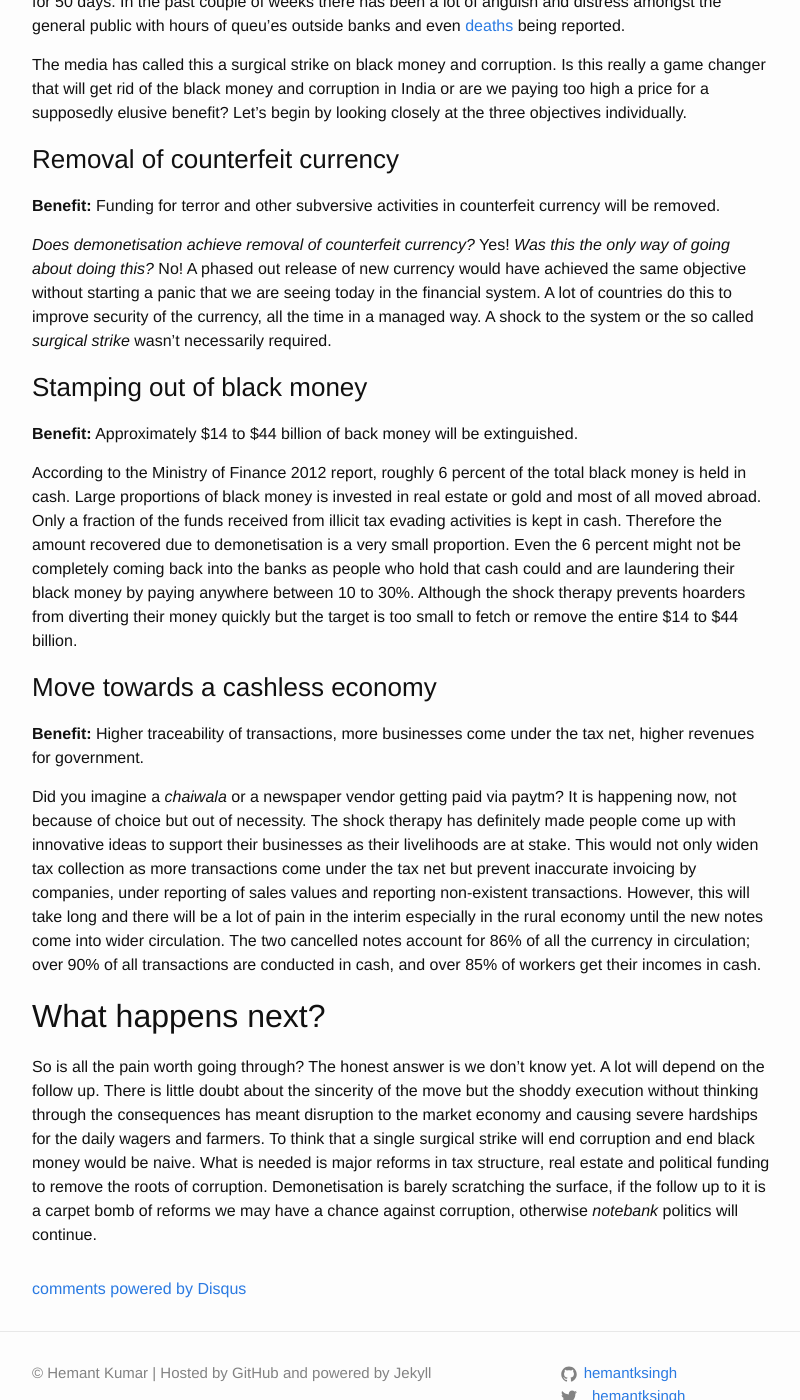
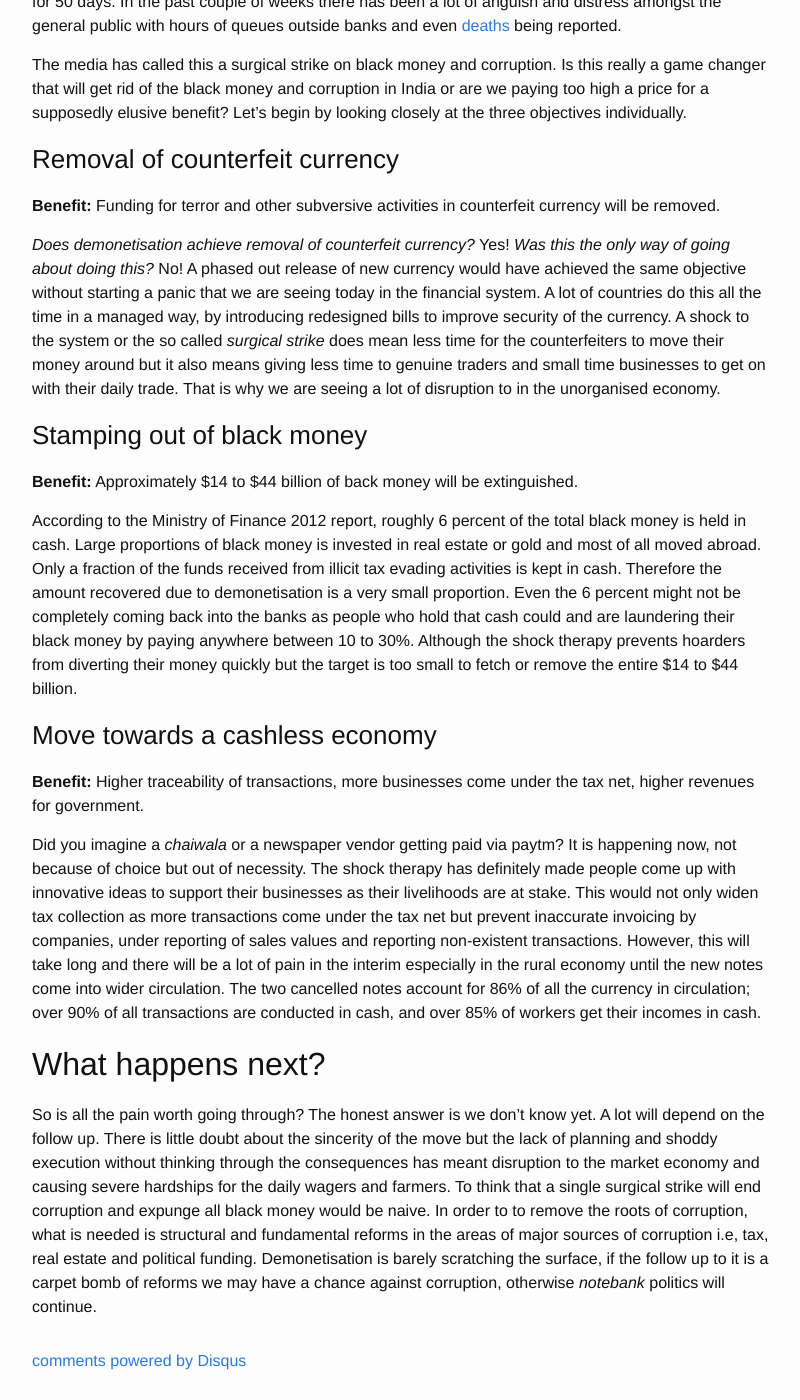
Before and after one commit to hemantksingh/hemantksingh.github.io, a Jekyll site: the page built from _posts/politics/2016-11-20-demonetisation-surgical-strike-carpet-bomb.markdown, in a window 1280 px wide and 1400 px high, scrolled down 597 px. Shown: the whole window, without its empty margins (238-1038 px from the left). Built offline with Jekyll 4.4.1, drawn with Linux system fonts in a browser that asks for light colours; comment, search, counter and statistics services are not loaded; some of the changed text lies outside the part shown.

Commit message:
Updates demonitisation post, spelling correction & adding more detail.

```diff
--- a/_posts/politics/2016-11-20-demonetisation-surgical-strike-carpet-bomb.markdown
+++ b/_posts/politics/2016-11-20-demonetisation-surgical-strike-carpet-bomb.markdown
@@ -15,14 +15,14 @@ At 8pm on the 8th of November prime minister Narendra Modi announced that from m
 * Stamping out black money
 * Move towards a cashless economy
 
-This was a bold move as a surprise of this nature is meant to disrupt an economy in which 90% of all transactions are conducted in cash and the two cancelled notes account for 86% of all the currency in circulation. This was both economically and politically a risky move . The prime minister even had to make an emotional plea to the nation to back him and stick with the hardships caused by demonetisation for 50 days. In the past couple of weeks there has been a lot of anguish and distress amongst the general public with hours of queu'es outside banks and even [deaths](http://www.huffingtonpost.in/2016/11/17/day-9-demonetisation-death-toll-rises-to-55/) being reported.
+This was a bold move as a surprise of this nature is meant to disrupt an economy in which 90% of all transactions are conducted in cash and the two cancelled notes account for 86% of all the currency in circulation. This was both economically and politically a risky move . The prime minister even had to make an emotional plea to the nation to back him and stick with the hardships caused by demonetisation for 50 days. In the past couple of weeks there has been a lot of anguish and distress amongst the general public with hours of queues outside banks and even [deaths](http://www.huffingtonpost.in/2016/11/17/day-9-demonetisation-death-toll-rises-to-55/) being reported.
 
 The media has called this a surgical strike on black money and corruption. Is this really a game changer that will get rid of the black money and corruption in India or are we paying too high a price for a supposedly elusive benefit? Let's begin by looking closely at the three objectives individually.
 
 ### Removal of counterfeit currency
 **Benefit:** Funding for terror and other subversive activities in counterfeit currency will be removed.
 
-*Does demonetisation achieve removal of counterfeit currency?* Yes! *Was this the only way of going about doing this?* No! A phased out release of new currency would have achieved the same objective without starting a panic that we are seeing today in the financial system. A lot of countries do this to improve security of the currency, all the time in a managed way. A shock to the system or the so called *surgical strike* wasn't necessarily required.
+*Does demonetisation achieve removal of counterfeit currency?* Yes! *Was this the only way of going about doing this?* No! A phased out release of new currency would have achieved the same objective without starting a panic that we are seeing today in the financial system. A lot of countries do this all the time in a managed way, by introducing redesigned bills to improve security of the currency. A shock to the system or the so called *surgical strike* does mean less time for the counterfeiters to move their money around but it also means giving less time to genuine traders and small time businesses to get on with their daily trade. That is why we are seeing a lot of disruption to in the unorganised economy.
 
 ### Stamping out of black money
 **Benefit:** Approximately $14 to $44 billion of back money will be extinguished.
@@ -35,4 +35,4 @@ According to the Ministry of Finance 2012 report, roughly 6 percent of the total
 Did you imagine a *chaiwala* or a newspaper vendor getting paid via paytm? It is happening now, not because of choice but out of necessity. The shock therapy has definitely made people come up with innovative ideas to support their businesses as their livelihoods are at stake. This would not only widen tax collection as more transactions come under the tax net but prevent inaccurate invoicing by companies, under reporting of sales values and reporting non-existent transactions. However, this will take long and there will be a lot of pain in the interim especially in the rural economy until the new notes come into wider circulation. The two cancelled notes account for 86% of all the currency in circulation; over 90% of all transactions are conducted in cash, and over 85% of workers get their incomes in cash.
 
 ## What happens next?
-So is all the pain worth going through? The honest answer is we don't know yet. A lot will depend on the follow up. There is little doubt about the sincerity of the move but the shoddy execution without thinking through the consequences has meant disruption to the market economy and causing severe hardships for the daily wagers and farmers. To think that a single surgical strike will end corruption and end black money would be naive. What is needed is major reforms in tax structure, real estate and political funding to remove the roots of corruption. Demonetisation is barely scratching the surface, if the follow up to it is a carpet bomb of reforms we may have a chance against corruption, otherwise *notebank* politics will continue.
+So is all the pain worth going through? The honest answer is we don't know yet. A lot will depend on the follow up. There is little doubt about the sincerity of the move but the lack of planning and shoddy execution without thinking through the consequences has meant disruption to the market economy and causing severe hardships for the daily wagers and farmers. To think that a single surgical strike will end corruption and expunge all black money would be naive. In order to to remove the roots of corruption, what is needed is structural and fundamental reforms in the areas of major sources of corruption i.e, tax, real estate and political funding. Demonetisation is barely scratching the surface, if the follow up to it is a carpet bomb of reforms we may have a chance against corruption, otherwise *notebank* politics will continue.
```
